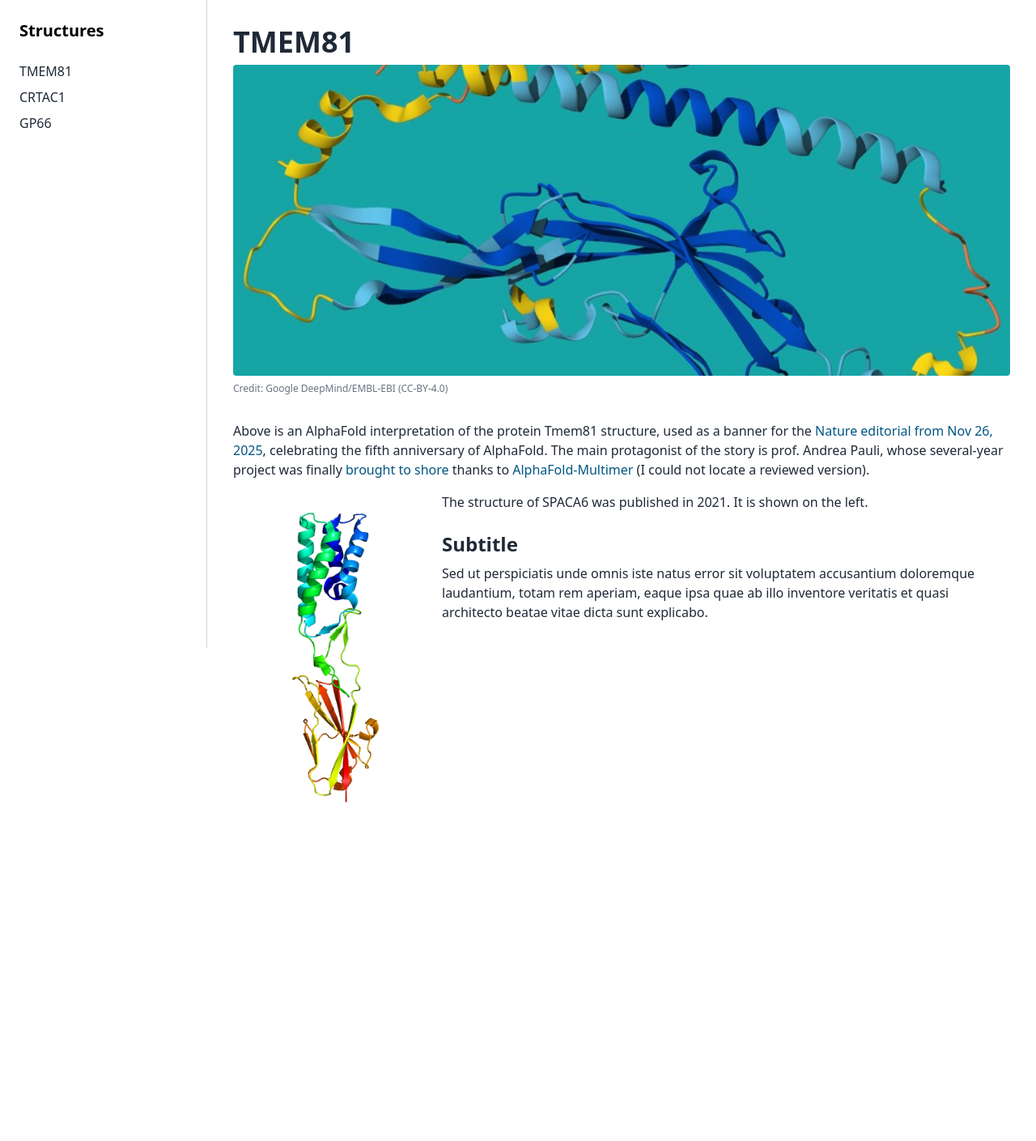
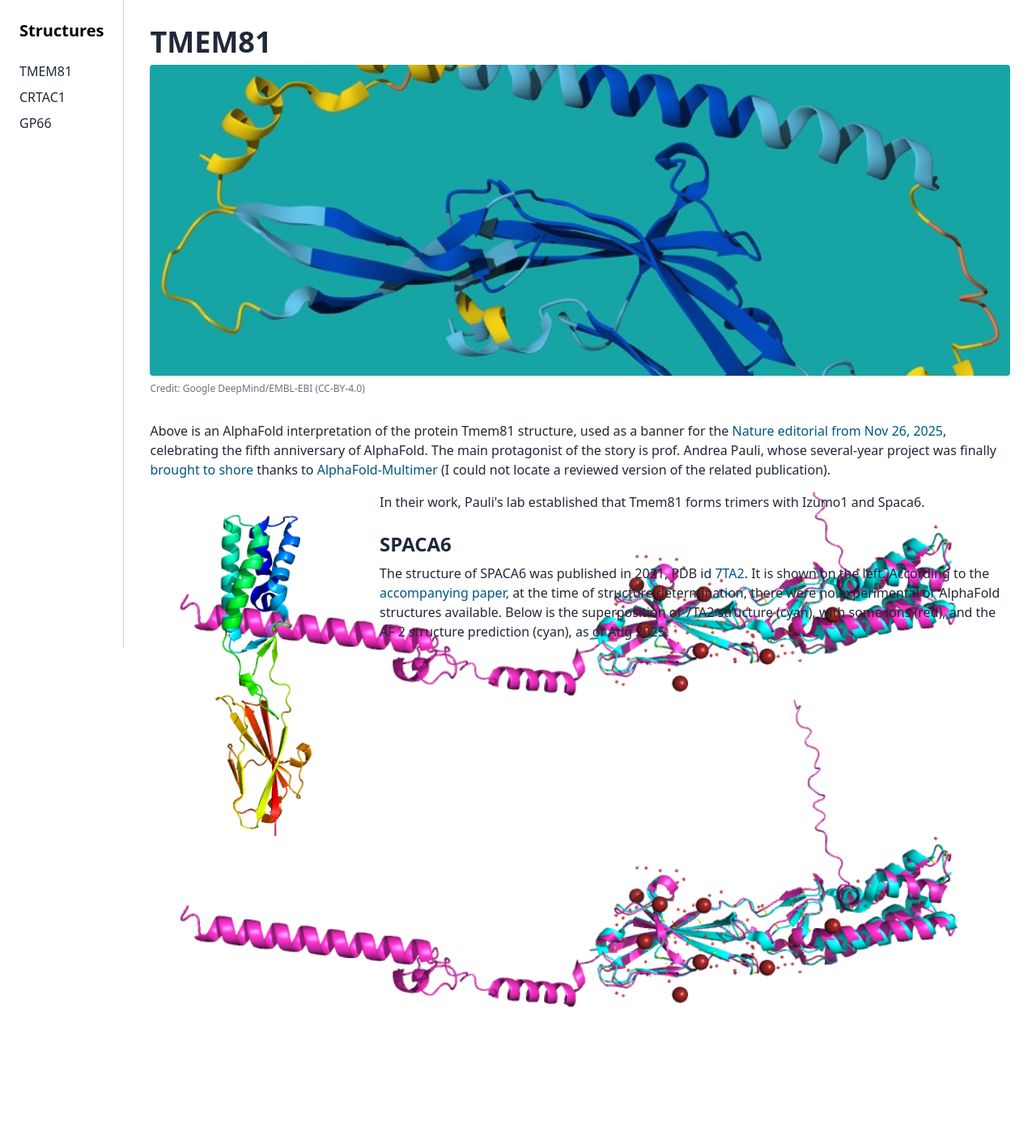
Before and after one commit to ivanamihalek/asad, a Flask app: page /TMEM81 in a window 1280 px wide. Shown: the whole page at 81% size. Before the commit the page ends 991 px from the top, so only its background shows below. Run offline with Flask 3, Linux system fonts and the light colour scheme; some libraries are stand-ins or nearby versions.

Commit message:
tailwind

```diff
--- a/pages/0001_TMEM81.html
+++ b/pages/0001_TMEM81.html
@@ -1,5 +1,6 @@
 <div class="mb-8">
-    <img src="{{ url_for('static', filename='img/0001/tmem81-by-af.jpg') }}" alt="Banner" class="w-full h-96 object-cover rounded">
+    <img src="{{ url_for('static', filename='img/0001/tmem81-by-af.jpg') }}"
+         alt="Banner" class="w-full h-96 object-cover rounded">
     <p class="text-xs text-gray-500 mt-2">Credit: Google DeepMind/EMBL-EBI (CC-BY-4.0)</p>
 </div>
 
@@ -12,20 +13,38 @@
     <a href="https://www.cell.com/cell/fulltext/S0092-8674(24)01093-6"  target="_blank"> brought to shore </a>
     thanks to
     <a href="https://www.biorxiv.org/content/10.1101/2021.10.04.463034v2" target="_blank">AlphaFold-Multimer</a>
-    (I could not locate a reviewed version).
+    (I could not locate a reviewed version of the related publication).
 
 </p>
 
-<div class="flex gap-6 my-8">
+<div class="flex gap-6 bg-[url('/img/0001/W5XKT8-F1_supp_7ta2.png')] h-64 w-full bg-cover bg-center">
     <div class="w-1/4">
-        <img src="{{ url_for('static', filename='img/0001/7ta2.png') }}" alt="Side image" class="w-full rounded">
+        <img src="{{ url_for('static', filename='img/0001/7ta2.png') }}"
+             alt="Side image of 7ta2 structure" class="w-full rounded ">
     </div>
     <div class="w-3/4">
         <p>
-            The structure of SPACA6 was published in 2021. It is shown on the left.
+            In their work,  Pauli's lab established that Tmem81 forms trimers with Izumo1 and Spaca6.
         </p>
 
-        <h3 class="text-2xl font-semibold mt-6 mb-2">Subtitle</h3>
-        <p>Sed ut perspiciatis unde omnis iste natus error sit voluptatem accusantium doloremque laudantium, totam rem aperiam, eaque ipsa quae ab illo inventore veritatis et quasi architecto beatae vitae dicta sunt explicabo.</p>
+        <h3 class="text-2xl font-semibold mt-6 mb-2">SPACA6</h3>
+        <p>
+            The structure of SPACA6 was published in 2021, PDB id
+            <a href="https://www.rcsb.org/structure/7TA2" target="_blank">7TA2</a>. It is shown on the left. According to the
+            <a href="https://pmc.ncbi.nlm.nih.gov/articles/PMC9482655/#Sec12:~:text=At%20the%20time%20of%20structure%20determination%2C%20there%20were%20no%20experimental%20or%20AlphaFold%20structures%20available%2E"
+               target="_blank">
+                 accompanying paper,
+            </a>
+            at the time of structure determination, there were no experimental or
+            AlphaFold structures available. Below is the superposition of  7TA2 structure (cyan), with some ions (red), and the
+            AF 2 structure prediction (cyan), as of Aug 2025.
+
+
+        </p>
     </div>
 </div>
+
+<span class="inline-black w-full -mt-1280">
+    <img src="{{ url_for('static', filename='img/0001/W5XKT8-F1_supp_7ta2.png') }}"
+         alt="Page width image 7ta2 structure superimposed ofn AF2 prediction" class="w-full">
+</span>
--- a/templates/page.html
+++ b/templates/page.html
@@ -4,7 +4,7 @@
 {% block content %}
 <div class="flex">
     <!-- Mobile menu button -->
-     <button id="menu-toggle" class="md:hidden fixed top-4 left-4 z-50 p-2 rounded./run  bg-white">
+     <button id="menu-toggle" class="md:hidden fixed top-4 left-4 z-50 p-2 rounded bg-white">
         <svg class="w-6 h-6"  stroke="currentColor" viewBox="0 0 24 24">
             <path stroke-linecap="round" stroke-linejoin="round" stroke-width="2" d="M4 6h16M4 12h16M4 18h16"/>
         </svg>
@@ -15,7 +15,7 @@
 
 
     <!-- Sidebar -->
-    <nav id="sidebar" class="w-64 bg-white border-r border-gray-300 p-6 h-screen overflow-y-auto
+    <nav id="sidebar" class="w-38 bg-white border-r border-gray-300 p-6 h-screen overflow-y-auto
                          fixed md:sticky top-0 -translate-x-full md:translate-x-0 transition-transform z-40 bg-opacity-100">
         <h2 class="text-xl font-bold mb-6"><a href="/" class="hover:text-gray-700">Structures</a></h2>
         <ul class="space-y-2">
```
Also changed, not shown: static/img/0001/W5XKT8-F1_supp_7ta2.png (added).
